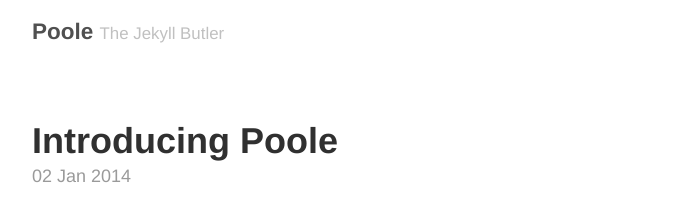
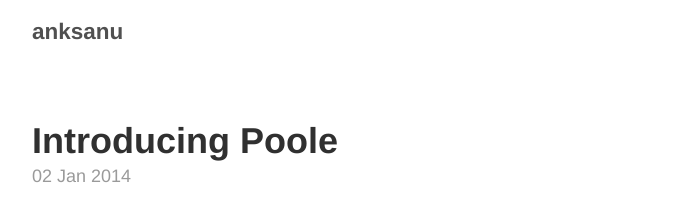
Before and after one commit to anksanu/anksanu.github.io, a Jekyll site: the page built from index.html, in a window 1280 px wide. Shown: the top 212 px of the page, without its empty margins (293-985 px from the left). Built offline with Jekyll 4.4.1, drawn with Linux system fonts in a browser that asks for light colours; the list of posts is cut into pages by our own code.

Commit message:
added config

```diff
--- a/_config.yml
+++ b/_config.yml
@@ -2,14 +2,16 @@
 #
 # Use of `relative_permalinks` ensures post links from the index work properly.
 permalink:           pretty
-relative_permalinks: true
 
 # Setup
-title:               Poole
-tagline:             The Jekyll Butler
-url:                 http://getpoole.com
+title:               anksanu
+tagline:             ""
+url:                 ""
 paginate:            1
 baseurl:             ""
+
+# Plugins
+gems: [jekyll-paginate,jekyll-gist]
 
 # Assets
 #
@@ -20,11 +22,11 @@
 
 # About/contact
 author:
-  name:              Mark Otto
-  url:               https://twitter.com/mdo
-  email:             markdotto@gmail.com
+  name:              Ankit Agrawal
+  url:               https://twitter.com/anksanu
+  email:             agrawal.anksanu@gmail.com
 
 # Custom vars
-version:             2.0.0
+version:             1.0.0
 github:
-  repo:              https://github.com/poole/poole
+  repo:              https://github.com/anksanu/anksanu.github.io
```
Also changed, not shown: 14 other files.
